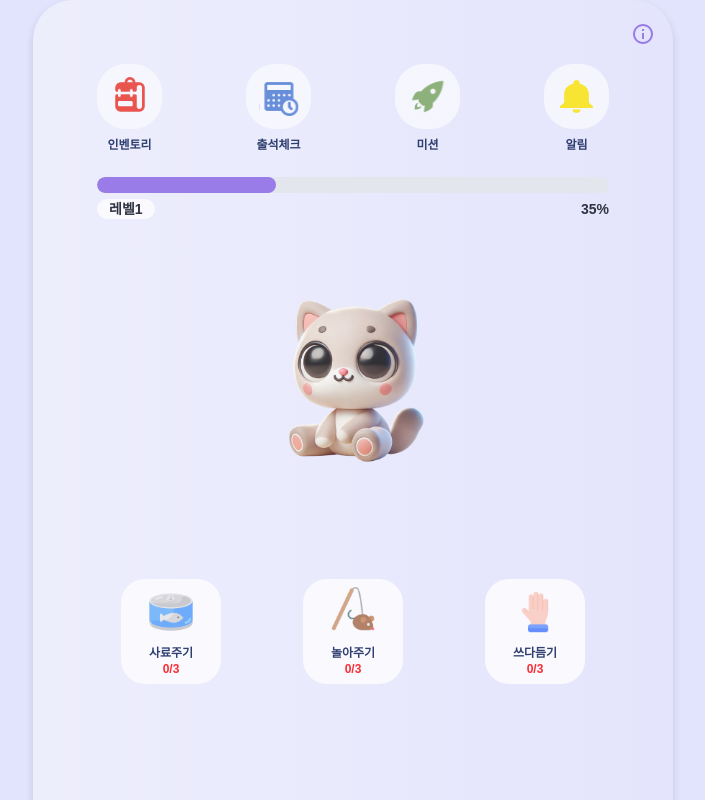
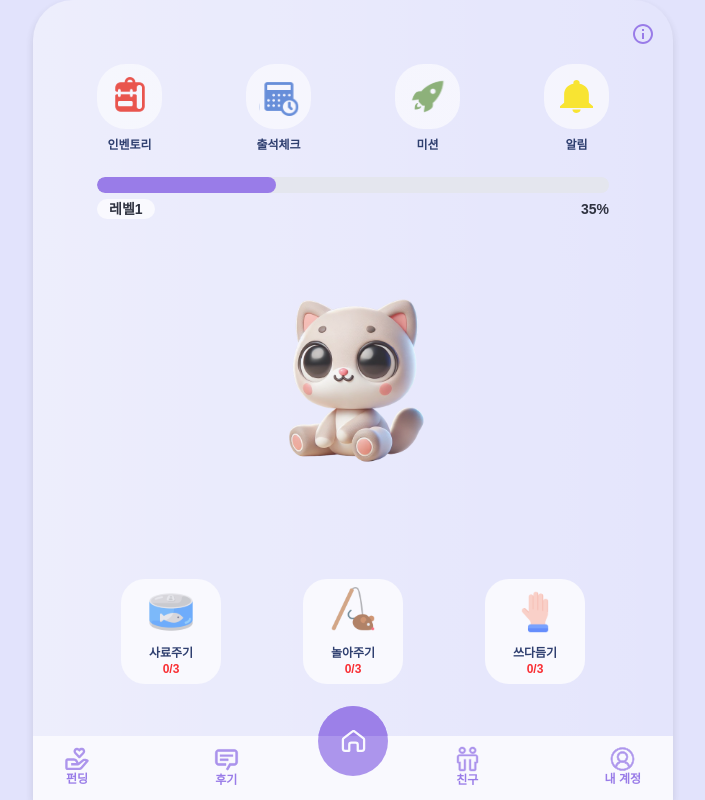
Before and after one commit to 2025-Advanced-Capstone-Chaeum/FE, a Next.js app: page / in a window 1280 px wide. Shown: the top 800 px of the page, without its empty margins (287-992 px from the left). Built offline with nearby package versions, Linux system fonts and the light colour scheme; a web font is replaced by a local one.

Commit message:
fix: 병합 실수 수정

```diff
--- a/src/app/layout.tsx
+++ b/src/app/layout.tsx
@@ -1,11 +1,11 @@
 import type { Metadata } from "next";
 import "./globals.css";
-import NavigationBarWrapper from '@/components/NavigationBarWrapper';
+import NavigationBarWrapper from "@/components/NavigationBarWrapper";
 
 export const metadata: Metadata = {
-  title: '채움',
-  description: '채움 애플리케이션입니다!',
-}
+  title: "채움",
+  description: "채움 애플리케이션입니다!",
+};
 
 export default function RootLayout({
   children,
@@ -18,10 +18,6 @@ export default function RootLayout({
         {children}
         <NavigationBarWrapper />
       </body>
-      <body>
-        {children}
-        <NavigationBarWrapper />
-      </body>
     </html>
   );
 }
```
